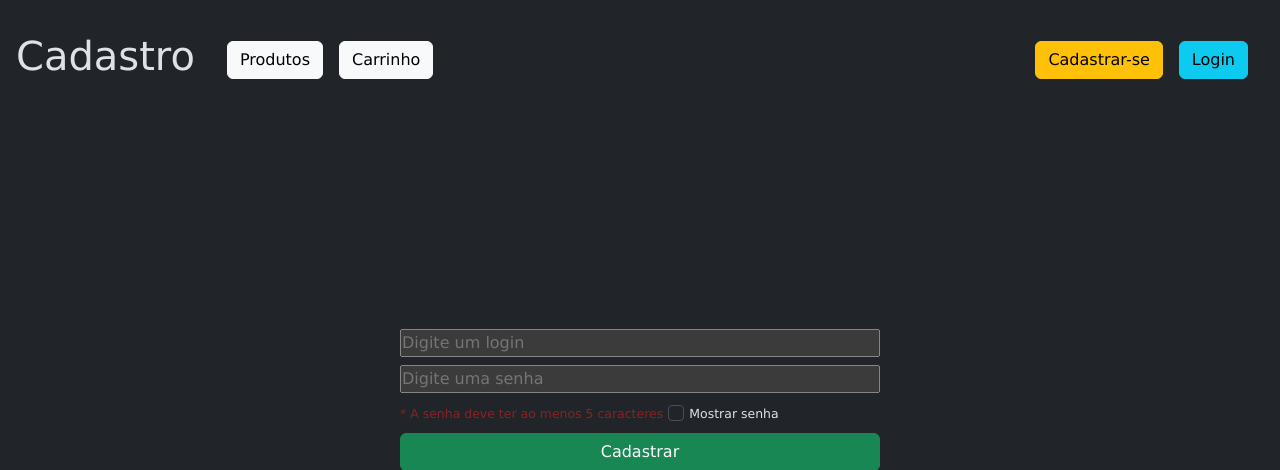
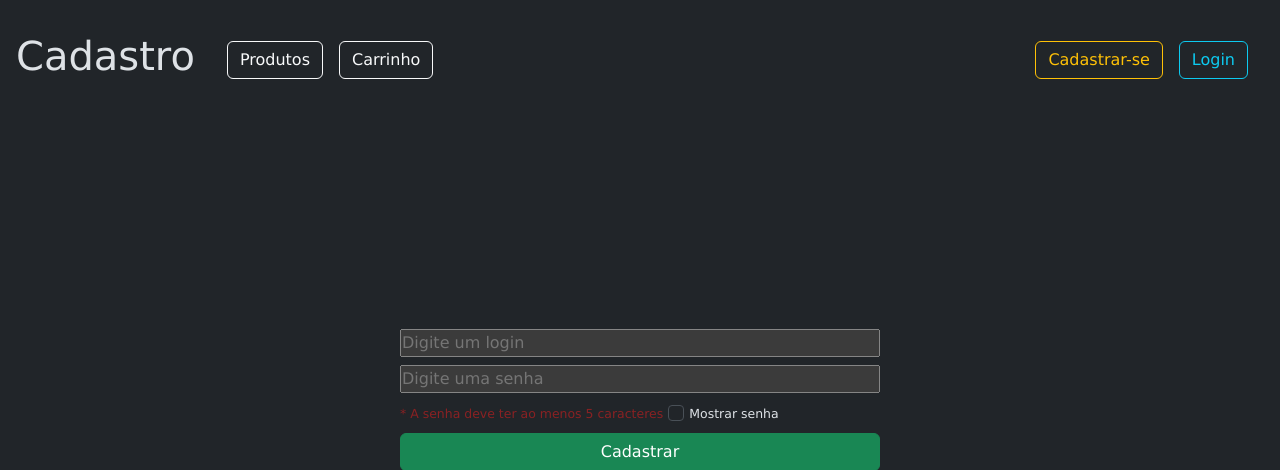
Before and after one commit to ZagZx/loja-eletronicos-romero, a Flask app: page /cadastro in a window 1280 px wide. Shown: the top 470 px of the page. Run offline with Flask 3, Linux system fonts and the light colour scheme.

Commit message:
mudança no estilo dos botões

```diff
--- a/templates/base.html
+++ b/templates/base.html
@@ -14,15 +14,14 @@
         <div>
             <h1>{% block header_title%}{% endblock %}</h1>
             <div>
-
-                <a href="{{ url_for('produtos') }}" ><button class="btn btn-light">Produtos</button></a>
-                <a href="{{ url_for('carrinho') }}" ><button class="btn btn-light">Carrinho</button></a>
+                <a href="{{ url_for('produtos') }}" ><button class="btn btn-outline-light">Produtos</button></a>
+                <a href="{{ url_for('carrinho') }}" ><button class="btn btn-outline-light">Carrinho</button></a>
             </div>
         </div>
         <div>
             <div>
-                <a href="{{ url_for('cadastro') }}" ><button class="btn btn-warning">Cadastrar-se</button></a>
-                <a href="{{ url_for('login') }}" ><button class="btn btn-info">Login</button></a>
+                <a href="{{ url_for('cadastro') }}" ><button class="btn btn-outline-warning">Cadastrar-se</button></a>
+                <a href="{{ url_for('login') }}" ><button class="btn btn-outline-info">Login</button></a>
             </div>
         </div>
     </header>
```
